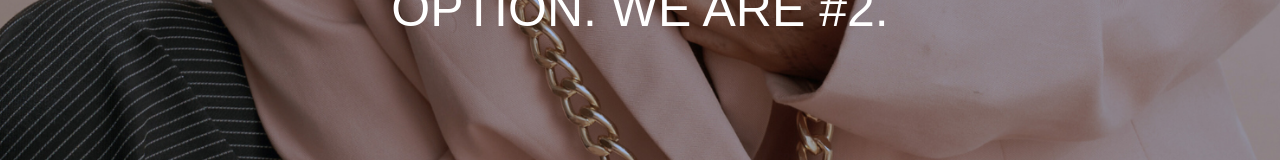
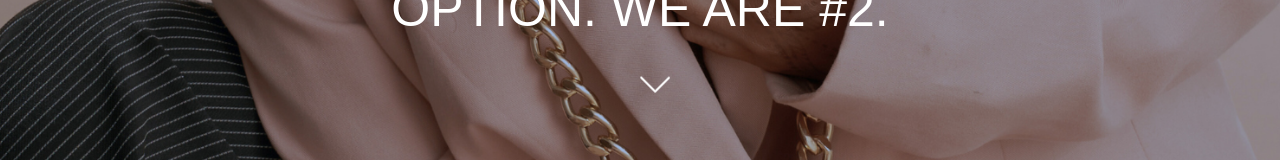
Before and after one commit to Kristyna-Novakova/slow-wear, a React app: page / in a window 1280 px wide. Shown: the part 542-702 px from the top of the page. Built offline with nearby package versions, Linux system fonts and the light colour scheme; a web font is replaced by a local one.

Commit message:
Arrow Animation

```diff
--- a/src/Pages/MainPage/mainpage.jsx
+++ b/src/Pages/MainPage/mainpage.jsx
@@ -1,6 +1,7 @@
 import React from 'react';
 import './style.css';
 import webCover from './img/web-cover.png';
+import { SlArrowDown } from 'react-icons/sl';
 
 export const MainPage = () => {
   return (
@@ -11,6 +12,9 @@ export const MainPage = () => {
         </div>
         <div className="content">
           <h1>Being naked is the #1 most sustainable option. We are #2.</h1>
+          <div className="animation-up-down">
+            <SlArrowDown className="image-icon" />
+          </div>
         </div>
       </div>
     </main>
--- a/src/Pages/MainPage/style.css
+++ b/src/Pages/MainPage/style.css
@@ -38,6 +38,34 @@
   line-height: 1.5;
 }
 
+.animation-up-down {
+  position: absolute;
+  top: 110%;
+  left: 50%;
+  transform: translateX(-50%);
+  animation: arrow-move 2s ease-in-out infinite;
+}
+
+.image-icon {
+  font-size: 30px;
+  animation: arrow-move 2s ease-in-out infinite;
+  position: relative;
+}
+
+@keyframes arrow-move {
+  0% {
+    transform: translateY(0);
+  }
+
+  50% {
+    transform: translateY(10px);
+  }
+
+  100% {
+    transform: translateY(0);
+  }
+}
+
 @media screen and (max-width: 768px) {
   .content h1 {
     font-size: 40px;
```
